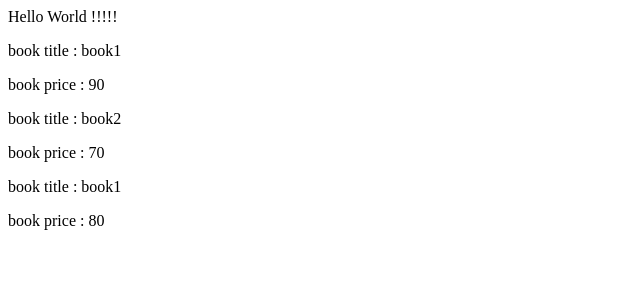
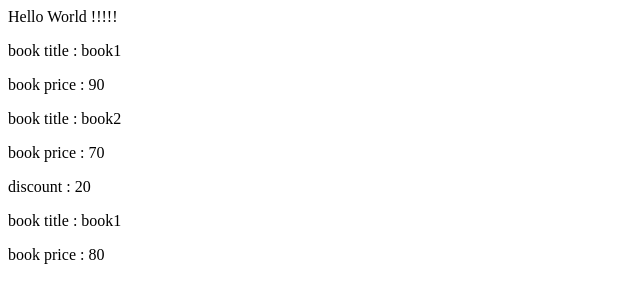
Before and after one commit to behzadPanahi/ReactTrain, a React (Create React App) app in the folder myapp/: page / in a window 1280 px wide. Shown: the top 302 px of the page, without its empty margins (0-640 px from the left). Built offline with nearby package versions, Linux system fonts and the light colour scheme.

Commit message:
using props.children for nested info show

```diff
--- a/myapp/src/App.js
+++ b/myapp/src/App.js
@@ -1,15 +1,17 @@
 import React from 'react'
 import Product from './components/product/Product'
 
-class App extends React.Component{
-    render(){
-        return(
-        <div id='main' className='container'>
-            Hello World !!!!!
-                <Product title='book1' price='90'/>
-                <Product title='book2' price='70'/>
-                <Product title='book1' price='80'/>
-        </div>)
+class App extends React.Component {
+    render() {
+        return (
+            <div id='main' className='container'>
+                Hello World !!!!!
+                <Product title='book1' price='90' />
+                <Product title='book2' price='70'>
+                    discount : 20
+                </Product>
+                <Product title='book1' price='80' />
+            </div>)
     }
 }
 export default App
--- a/myapp/src/components/product/Product.js
+++ b/myapp/src/components/product/Product.js
@@ -5,6 +5,7 @@ const Product=(props)=>{
         <div>
             <p>book title : {props.title}</p>
             <p>book price : {props.price}</p>
+            <p> {props.children} </p>
         </div>
     )
 }
```
